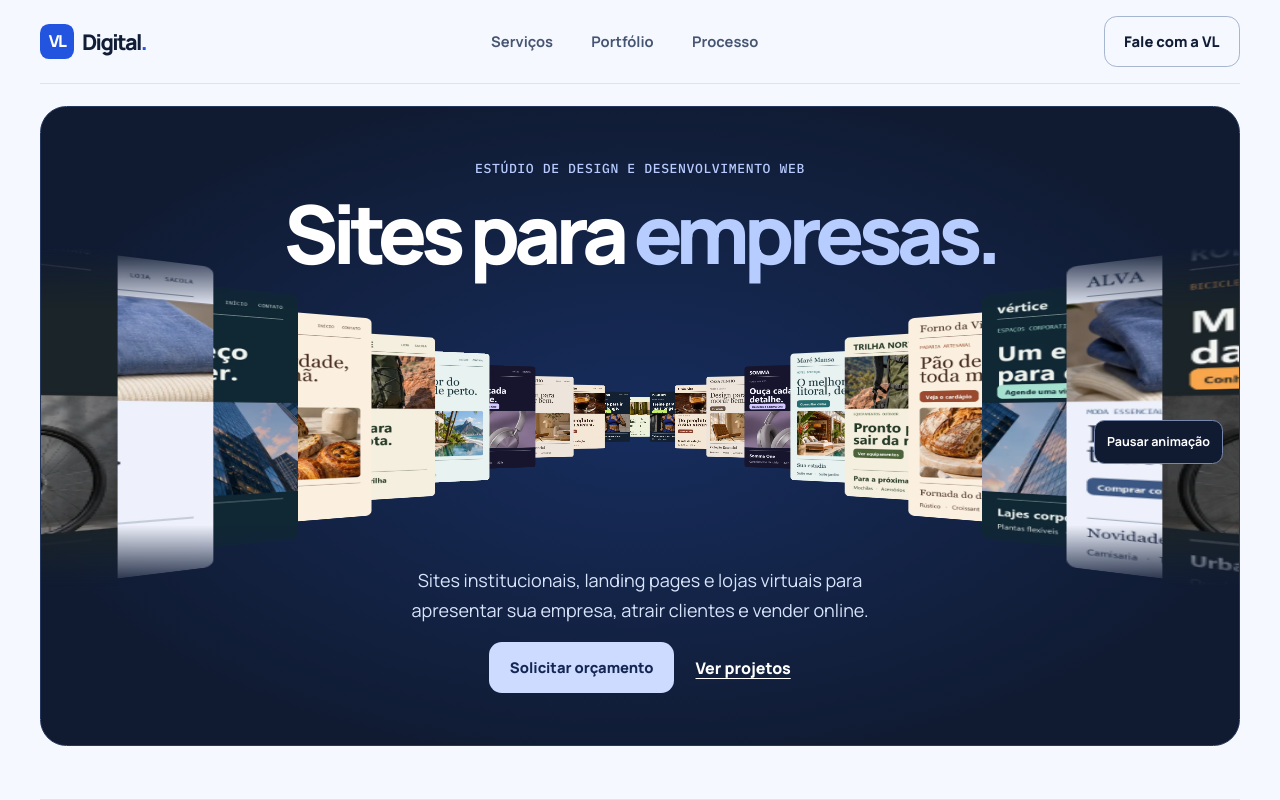
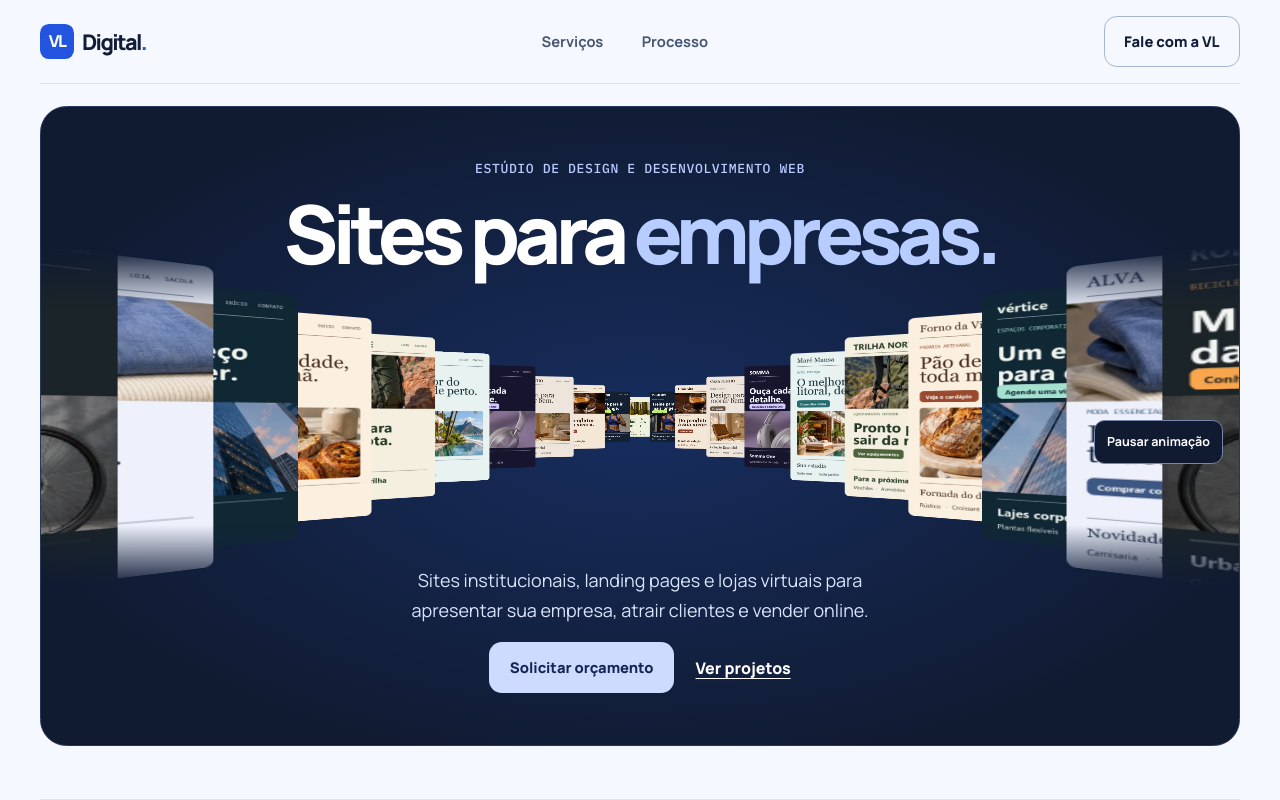
Before and after one commit to viniciuslima04/Site-VL-digital, a plain HTML site: page Site-VL-Digital.html in a window 1280 px wide. Shown: the top 800 px of the page. Drawn offline with Linux system fonts and the light colour scheme.

Commit message:
fix(main) comentando area de portfolio

```diff
--- a/Site-VL-Digital.html
+++ b/Site-VL-Digital.html
@@ -20,7 +20,7 @@
       <a class="brand" href="#inicio" aria-label="VL Digital, início"><span class="brand-icon" aria-hidden="true">VL</span> Digital<span class="brand-dot" aria-hidden="true">.</span></a>
       <nav class="main-nav" aria-label="Navegação principal">
         <a href="#servicos">Serviços</a>
-        <a href="#portfolio">Portfólio</a>
+        <!-- <a href="#portfolio">Portfólio</a> -->
         <a href="#processo">Processo</a>
       </nav>
       <a class="button button-outline" href="#contato">Fale com a VL</a>
```
Also changed, not shown: index.html (+1 -1 lines).
